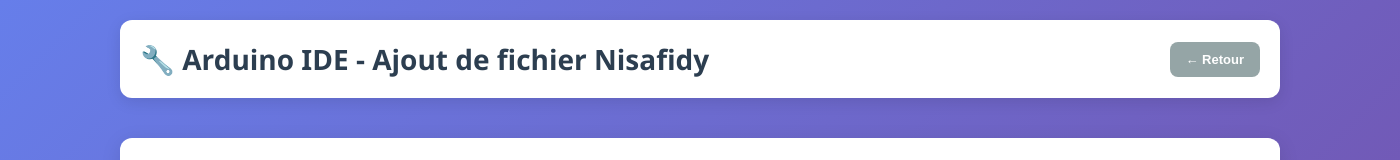
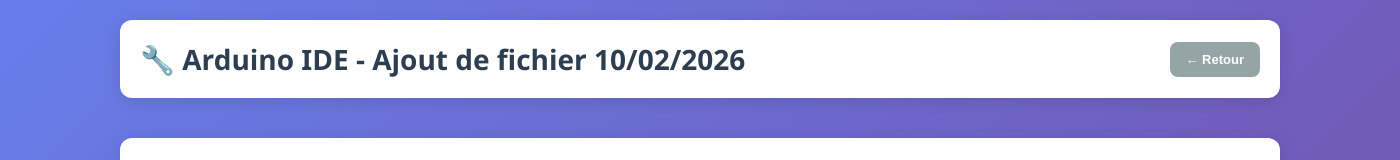
Before and after one commit to ChrisFreddy97/traitement_V2.1, an Electron app: page traitement_v1/arduino/arduino.html in a window 1400 px wide. Shown: the top 160 px of the page. Drawn offline with Linux system fonts and the light colour scheme; files that its build step writes are made by us from their sources.

Commit message:
modification arduino 10/02

```diff
--- a/traitement_v1/arduino/arduino.html
+++ b/traitement_v1/arduino/arduino.html
@@ -11,7 +11,7 @@
     <div class="container">
         <header class="upload-header">
             <div class="header-content">
-                <h1>🔧 Arduino IDE - Ajout de fichier Nisafidy</h1>
+                <h1>🔧 Arduino IDE - Ajout de fichier 10/02/2026</h1>
                 <button id="back-to-home-btn" class="btn btn-secondary">
                     ← Retour
                 </button>
```
